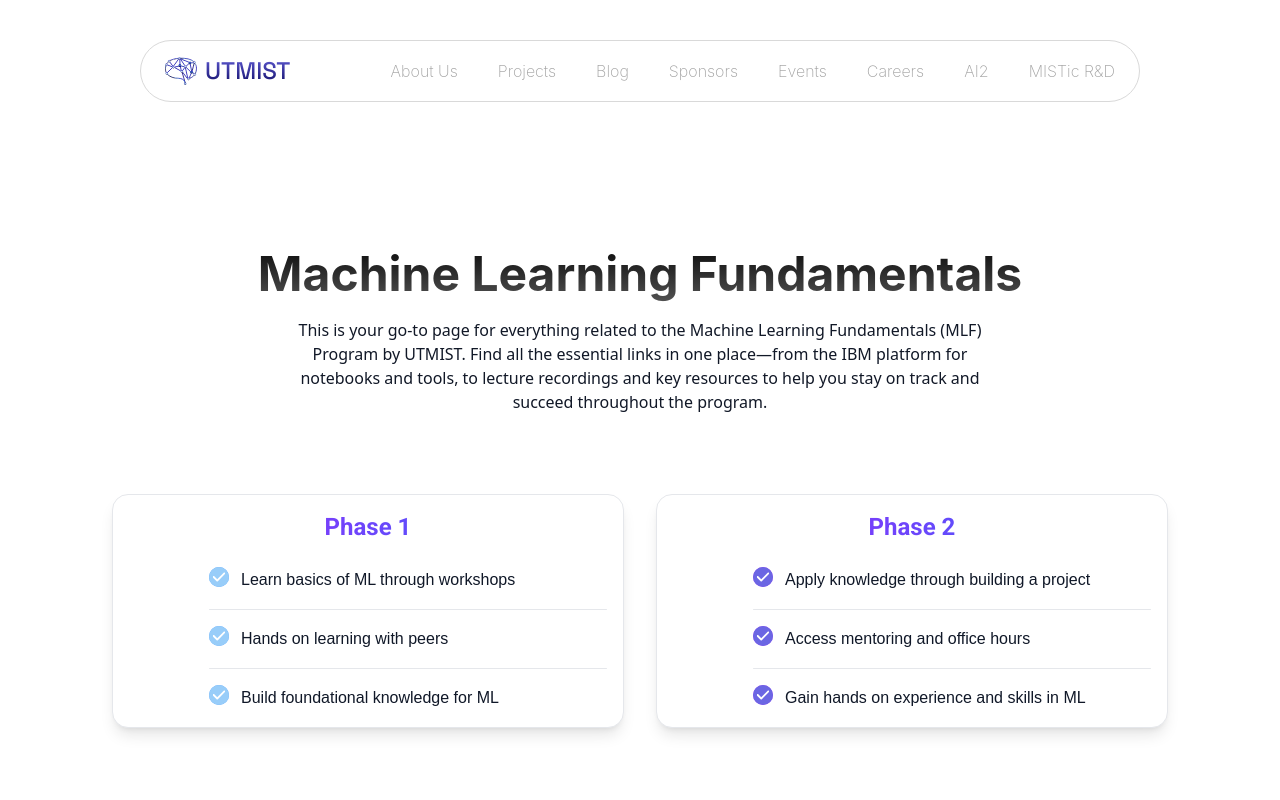
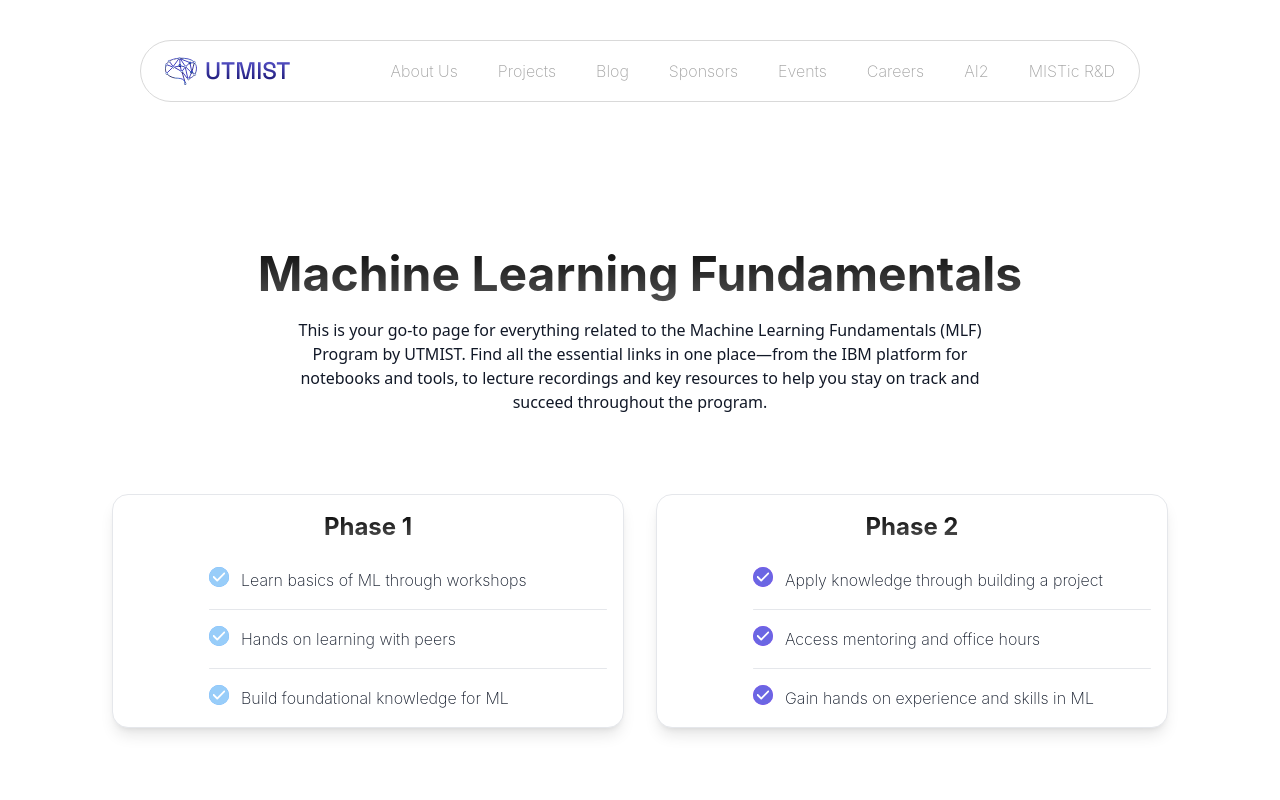
Before and after one commit to UTMIST/UTMIST, a Next.js app in the folder client/: page /ml-fundamentals in a window 1280 px wide. Shown: the top 800 px of the page. Built offline with nearby package versions, Linux system fonts and the light colour scheme.

Commit message:
style: changed styling of hero section cards to match the careers page

```diff
--- a/client/src/app/ml-fundamentals/page.tsx
+++ b/client/src/app/ml-fundamentals/page.tsx
@@ -495,7 +495,13 @@ export default function MachineLearningFundamentals() {
         <div className="flex flex-col lg:flex-row gap-8 justify-center items-center">
           {/* Left Card - Phase 1 */}
           <div className="border border-gray-200 rounded-2xl bg-white shadow-lg p-4 w-full max-w-md lg:max-w-lg">
-            <h2 className="text-2xl font-bold text-center mb-6 bg-gradient-to-r from-purple-600 to-blue-600 bg-clip-text text-transparent">
+            <h2 className="text-2xl font-bold text-center mb-6" style={{
+              background: "var(--gradient-bl1)",
+              backgroundClip: "text",
+              WebkitBackgroundClip: "text",
+              WebkitTextFillColor: "transparent",
+              fontFamily: "var(--system-font)"
+            }}>
               Phase 1
             </h2>
 
@@ -509,7 +515,9 @@ export default function MachineLearningFundamentals() {
                     height={20}
                     objectFit="cover"/>
                 </div>
-                <p className="text-gray-900 text-base leading-relaxed">
+                <p className="text-gray-900 text-md font-extralight leading-relaxed" style={{
+                  fontFamily: "var(--system-font)"
+                }}>
                   Learn basics of ML through workshops
                 </p>
               </div>
@@ -525,7 +533,9 @@ export default function MachineLearningFundamentals() {
                     height={20}
                     objectFit="cover"/>
                 </div>
-                <p className="text-gray-900 text-base leading-relaxed">
+                <p className="text-gray-900 text-md font-extralight leading-relaxed" style={{
+                  fontFamily: "var(--system-font)"
+                }}>
                   Hands on learning with peers
                 </p>
               </div>
@@ -541,7 +551,9 @@ export default function MachineLearningFundamentals() {
                     height={20}
                     objectFit="cover"/>
                 </div>
-                <p className="text-gray-900 text-base leading-relaxed">
+                <p className="text-gray-900 text-md font-extralight leading-relaxed" style={{
+                  fontFamily: "var(--system-font)"
+                }}>
                   Build foundational knowledge for ML
                 </p>
               </div>
@@ -550,7 +562,13 @@ export default function MachineLearningFundamentals() {
 
           {/* Right Card - Phase 2 */}
           <div className="border border-gray-200 rounded-2xl bg-white shadow-lg p-4 w-full max-w-md lg:max-w-lg">
-            <h2 className="text-2xl font-bold text-center mb-6 bg-gradient-to-r from-purple-600 to-blue-600 bg-clip-text text-transparent">
+            <h2 className="text-2xl font-bold text-center mb-6" style={{
+              background: "var(--gradient-bl1)",
+              backgroundClip: "text",
+              WebkitBackgroundClip: "text",
+              WebkitTextFillColor: "transparent",
+              fontFamily: "var(--system-font)"
+            }}>
               Phase 2
             </h2>
 
@@ -564,7 +582,9 @@ export default function MachineLearningFundamentals() {
                     height={20}
                     objectFit="cover"/>
                 </div>
-                <p className="text-gray-900 text-base leading-relaxed">
+                <p className="text-gray-900 text-md font-extralight leading-relaxed" style={{
+                  fontFamily: "var(--system-font)"
+                }}>
                   Apply knowledge through building a project
                 </p>
               </div>
@@ -580,7 +600,9 @@ export default function MachineLearningFundamentals() {
                     height={20}
                     objectFit="cover"/>
                 </div>
-                <p className="text-gray-900 text-base leading-relaxed">
+                <p className="text-gray-900 text-md font-extralight leading-relaxed" style={{
+                  fontFamily: "var(--system-font)"
+                }}>
                   Access mentoring and office hours
                 </p>
               </div>
@@ -596,7 +618,9 @@ export default function MachineLearningFundamentals() {
                     height={20}
                     objectFit="cover"/>
                 </div>
-                <p className="text-gray-900 text-base leading-relaxed">
+                <p className="text-gray-900 text-md font-extralight leading-relaxed" style={{
+                  fontFamily: "var(--system-font)"
+                }}>
                   Gain hands on experience and skills in ML
                 </p>
               </div>
```
